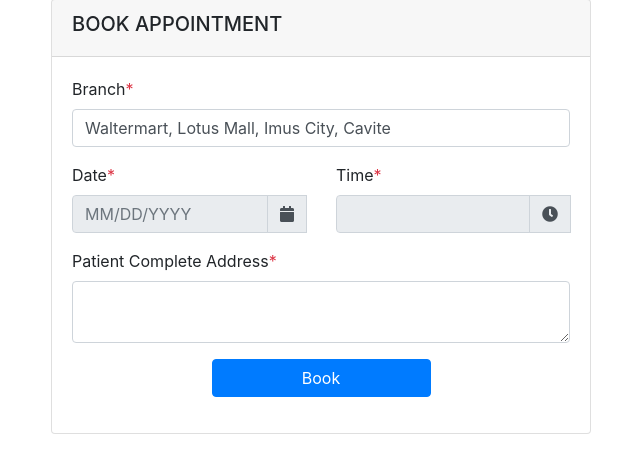
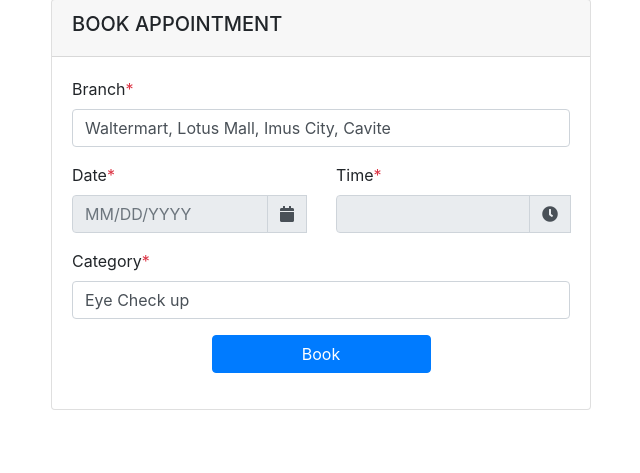
Before and after one commit to Tacs25/appointment-system, a PHP site: page /main/patient/bookappointment.php in a window 1280 px wide. Shown: the part 181-654 px from the top of the page, without its empty margins (319-959 px from the left). Run offline with PHP 8.4, Linux system fonts and the light colour scheme; some libraries are stand-ins or nearby versions.

Commit message:
Update bookappointment.php

```diff
--- a/main/patient/bookappointment.php
+++ b/main/patient/bookappointment.php
@@ -80,9 +80,12 @@
 							</div>
 						</div>
 						<div class="form-group">
-							<label>Patient Complete Address<span class="text-danger">*</span></label>
-							<textarea name="patient_address" id="patient_address" class="form-control" required ></textarea>
+							<label>Category<span class="text-danger">*</span></label>
+								<select name="patient_gender" id="patient_gender" class="form-control">
+									<option value="Male"> Eye Check up </option>
+								</select>
 						</div>
+
 						<div class="form-group d-grid gap-2 col-6 mx-auto">
 							<input type="hidden" name="" value="book_register" />
 							<input type="submit" name="book_button" id="book_button" class="btn btn-primary " value="Book" />
```
